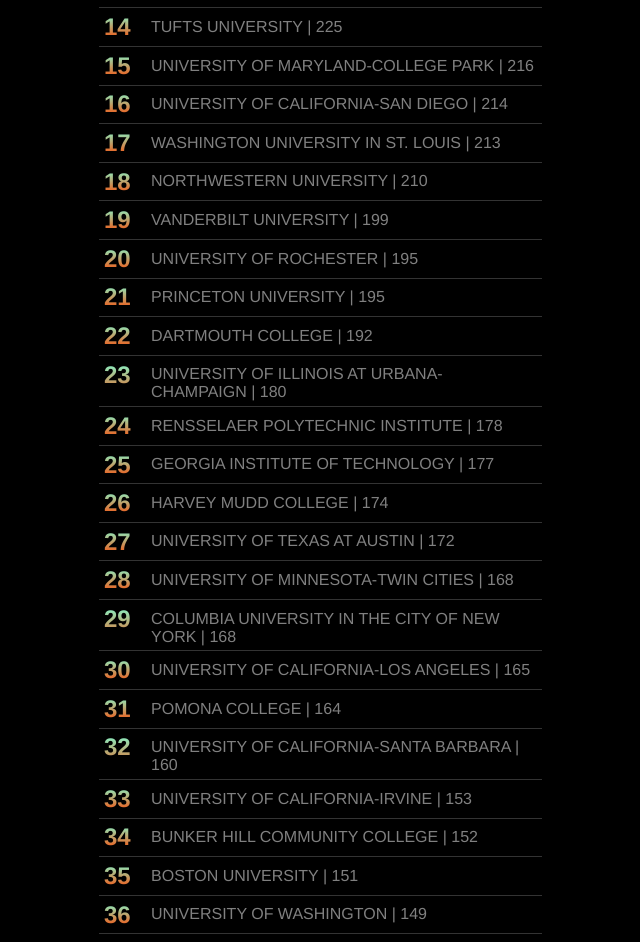
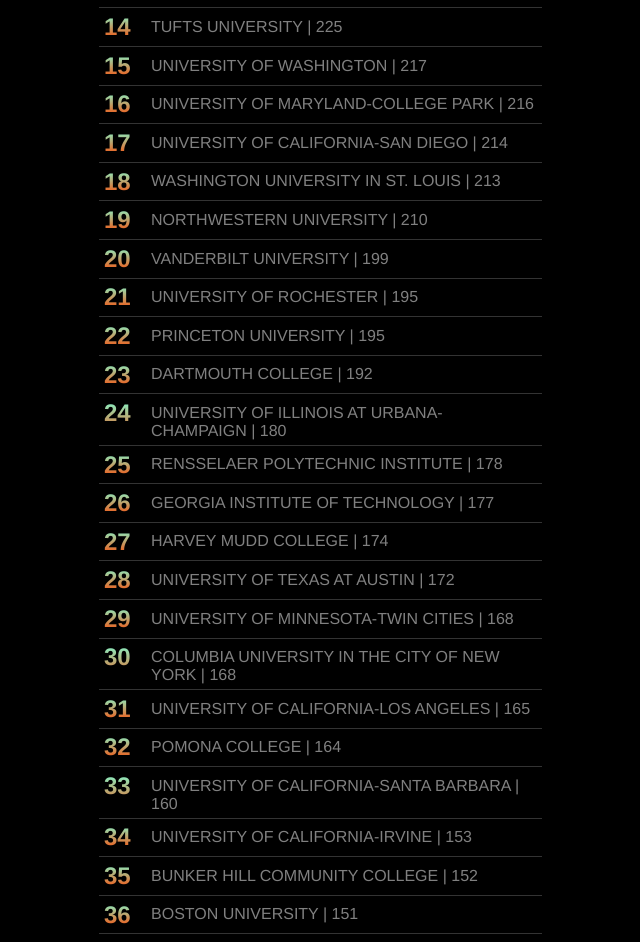
Before and after one commit to Sjviray814/college-scraper-website, a React (Create React App) app: page / in a window 1280 px wide. Shown: the part 661-1603 px from the top of the page, without its empty margins (312-952 px from the left). Built offline with nearby package versions, Linux system fonts and the light colour scheme.

Commit message:
fixed duplicates

```diff
--- a/src/Searchbar/colleges.js
+++ b/src/Searchbar/colleges.js
@@ -12,6 +12,7 @@ const colleges = [{ 'STANFORD UNIVERSITY': 300 },
 { 'UNIVERSITY OF SOUTHERN CALIFORNIA': 236 },
 { 'CALIFORNIA INSTITUTE OF TECHNOLOGY': 233 },
 { 'TUFTS UNIVERSITY': 225 },
+{ 'UNIVERSITY OF WASHINGTON': 217 },
 { 'UNIVERSITY OF MARYLAND-COLLEGE PARK': 216 },
 { 'UNIVERSITY OF CALIFORNIA-SAN DIEGO': 214 },
 { 'WASHINGTON UNIVERSITY IN ST. LOUIS': 213 },
@@ -33,7 +34,6 @@ const colleges = [{ 'STANFORD UNIVERSITY': 300 },
 { 'UNIVERSITY OF CALIFORNIA-IRVINE': 153 },
 { 'BUNKER HILL COMMUNITY COLLEGE': 152 },
 { 'BOSTON UNIVERSITY': 151 },
-{ 'UNIVERSITY OF WASHINGTON': 149 },
 { 'UNIVERSITY OF MASSACHUSETTS AMHERST': 148 },
 { 'RICE UNIVERSITY': 147 },
 { 'LEHIGH UNIVERSITY': 145 },
@@ -75,7 +75,6 @@ const colleges = [{ 'STANFORD UNIVERSITY': 300 },
 { 'BOSTON COLLEGE': 71 },
 { 'IOWA STATE UNIVERSITY': 71 },
 { 'UNIVERSITY OF NOTRE DAME': 70 },
-{ 'UNIVERSITY OF WASHINGTON-SEATTLE CAMPUS': 68 },
 { 'UNIVERSITY OF CALIFORNIA-RIVERSIDE': 67 },
 { 'GEORGIA INSTITUTE OF TECHNOLOGY-MAIN CAMPUS': 66 },
 { 'VIRGINIA TECH': 64 },
```
